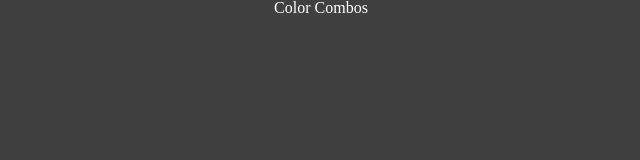
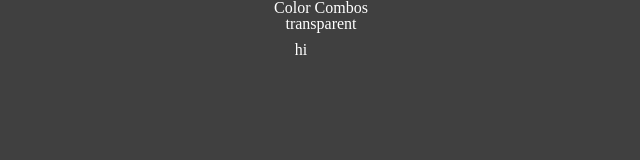
Before and after one commit to suhdan/color-combos, a Vue app: page / in a window 1280 px wide. Shown: the top 160 px of the page, without its empty margins (319-959 px from the left). Built offline with nearby package versions, Linux system fonts and the light colour scheme.

Commit message:
Add basic color change method and pass down

```diff
--- a/src/App.vue
+++ b/src/App.vue
@@ -2,9 +2,10 @@
   <div id="app">
     <header>
       <h1>Color Combos</h1>
+      {{color}}
     </header>
     <main>
-      <TopColorCombos/>
+      <TopColorCombos :changeColor="changeColor"/>
       <ColorInput/>
       <ColorComboResults/>
     </main>
@@ -22,6 +23,16 @@ export default {
     TopColorCombos,
     ColorInput,
     ColorComboResults
+  },
+  data() {
+    return {
+      color: 'transparent'
+    }
+  },
+  methods: {
+    changeColor: function(color) {
+      this.color = color
+    }
   }
 }
 </script>
--- a/src/components/topColorCombos.vue
+++ b/src/components/topColorCombos.vue
@@ -1,11 +1,14 @@
 <template>
+  <div v-on:click="changeColor('white')">
+      hi
+  </div>
 </template>
 
 <script>
 export default {
   name: 'TopColorCombos',
   props: {
-    msg: String
+    changeColor: Function
   }
 }
 </script>
```
